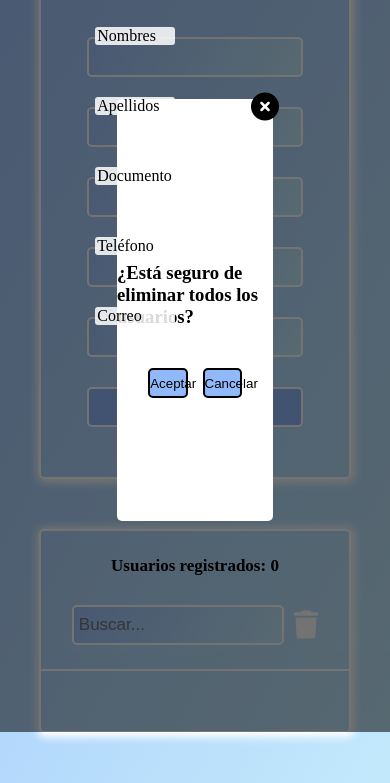
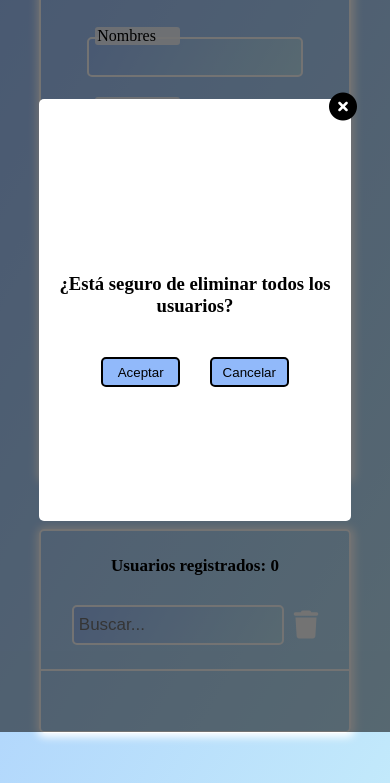
Before and after one commit to LauraSD24/crud_project, a plain HTML site: page index.html in a window 390 px wide. Both pictures are taken after a click on the icon "Eliminar Todo". Shown: the part 112-895 px from the top of the page. Drawn offline with Linux system fonts and the light colour scheme.

Commit message:
cambios en media querys del modal

```diff
--- a/js/index.js
+++ b/js/index.js
@@ -40,12 +40,12 @@ window.addEventListener("DOMContentLoaded", () => {
     if (validate_form()) {
       // alert("¡Campos vacíos! Complete toda la información");
       container_modal.style.display = "flex";
-      create_btns_modal();
-      const btn_accept_modal = document.querySelector(".btn_accept_modal");
+      // create_btns_modal();
+      // const btn_accept_modal = document.querySelector(".btn_accept_modal");
       message_modal.innerText = "¡Campos vacíos! Complete toda la información";
-      btn_accept_modal.addEventListener("click",()=>{
-        container_modal.style.display = "none";
-      })
+      // btn_accept_modal.addEventListener("click",()=>{
+      //   container_modal.style.display = "none";
+      // })
 
     } else {
       create_user();
--- a/style/style.css
+++ b/style/style.css
@@ -84,12 +84,12 @@ html{
 .container_input > label{
     position: absolute;
     top: -10px;
-    z-index: 100;
+    /* z-index: 100; */
     left: 8px;
     padding: 0px 2px;
     border-radius: 3px;
     height: max-content;
-    width: 80px;
+    width: 85px;
     background-color: #ffffffda;
     color: #000000;
 }
@@ -212,6 +212,7 @@ html{
     align-items: center;
     background-color: #0000008c;
     display: none;
+    text-align: center;
 }
 
 .modal{
@@ -287,6 +288,9 @@ html{
     .card{
         font-size: 13px;
     }
+    .modal{
+        width: 60%;
+    }
 }
 
 @media(max-width: 750px){
@@ -349,6 +353,9 @@ html{
         padding: 40px;
         gap: 40px;
     }
+    .modal{
+        width: 80%;
+    }
 }
 
 @media(max-width: 405px){
```
